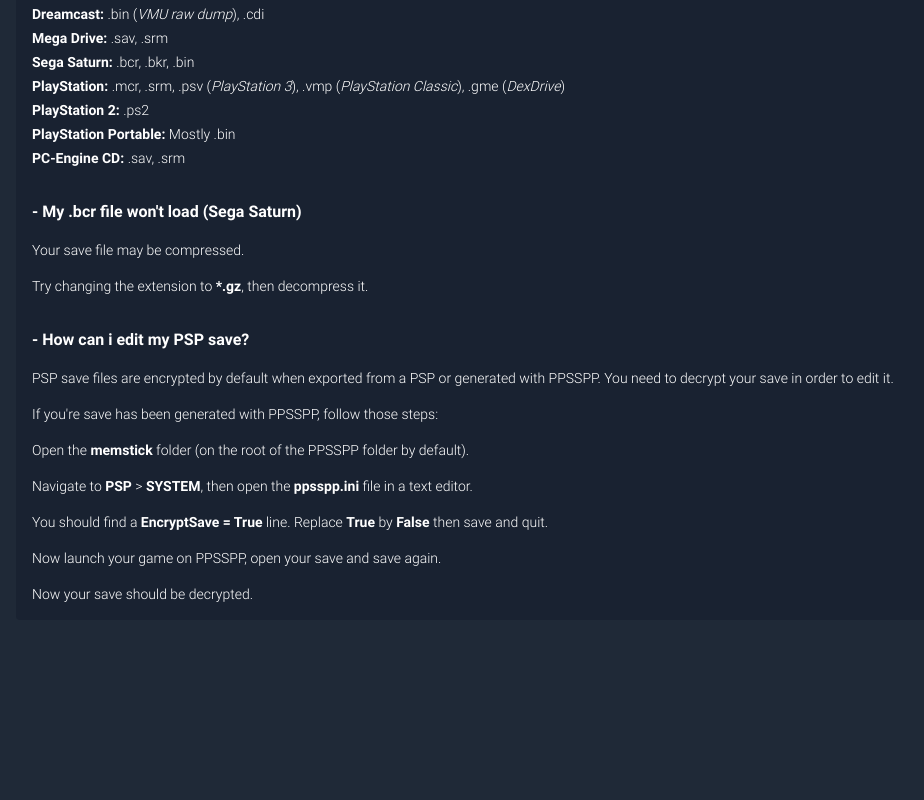
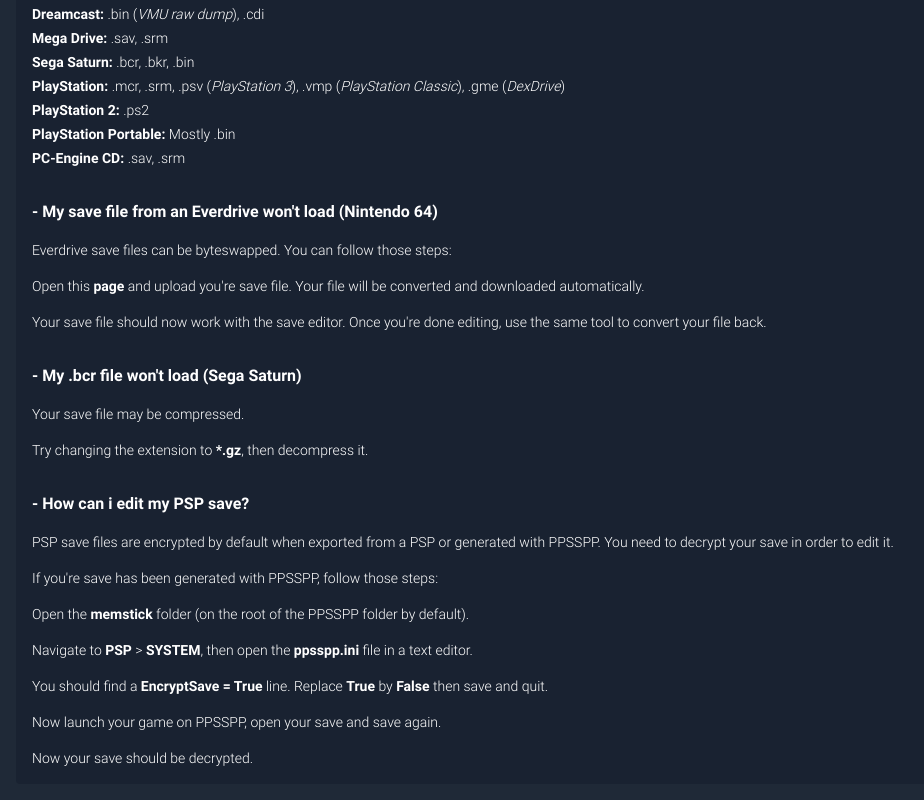
Before and after one commit to RyudoSynbios/game-tools-collection, a SvelteKit app: page /faq in a window 1280 px wide. Shown: the part 728-1528 px from the top of the page, without its empty margins (0-924 px from the left). Before the commit the page ends 1364 px from the top, so only its background shows below. Built offline with nearby package versions, Linux system fonts and the light colour scheme.

Commit message:
feat: update FAQ on Everdrive

```diff
--- a/src/routes/faq/+page.svelte
+++ b/src/routes/faq/+page.svelte
@@ -37,11 +37,7 @@
   </p>
   <p>
     If you are in possession of a save file that is not recognized by the tools,
-    you can reach me on <a
-      href="https://discord.gg/bKrZcfWxXD"
-    >
-      Discord
-    </a>
+    you can reach me on <a href="https://discord.gg/bKrZcfWxXD"> Discord </a>
     or at
     <a href="mailto:contact@game-tools-collection.com">
       contact@game-tools-collection.com
@@ -99,6 +95,16 @@
       <strong>PC-Engine CD: </strong>.sav, .srm
     </li>
   </ul>
+  <h2>- My save file from an Everdrive won't load (Nintendo 64)</h2>
+  <p>Everdrive save files can be byteswapped. You can follow those steps:</p>
+  <p>
+    Open this <a href="/tools/byteswap" target="_blank">page</a> and upload you're
+    save file. Your file will be converted and downloaded automatically.
+  </p>
+  <p>
+    Your save file should now work with the save editor. Once you're done
+    editing, use the same tool to convert your file back.
+  </p>
   <h2>- My .bcr file won't load (Sega Saturn)</h2>
   <p>Your save file may be compressed.</p>
   <p>
```
